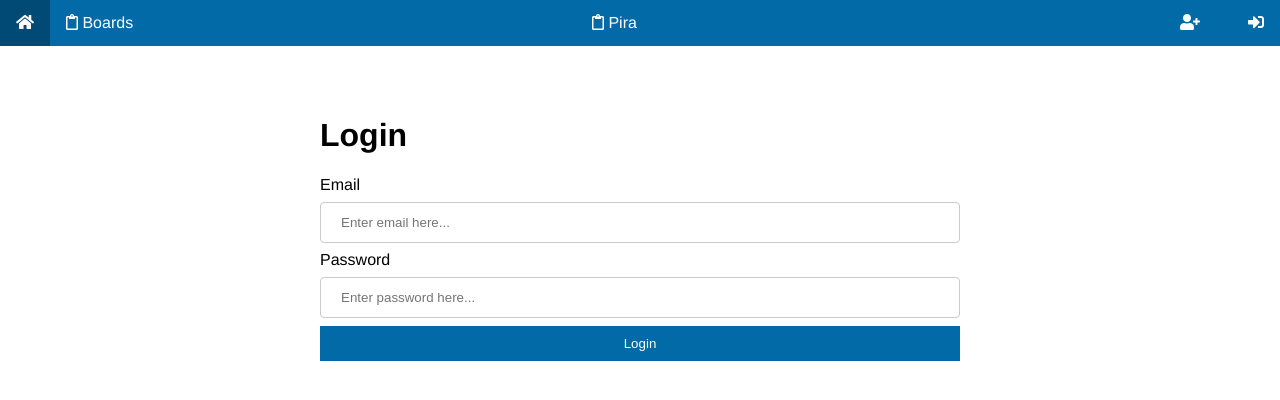
After one commit to Nimor111/Pira, a PHP site: page /login.html in a window 1280 px wide. The commit adds this page. Shown: the top 400 px of the page. Run offline with PHP 8.4, Linux system fonts and the light colour scheme; some libraries are stand-ins or nearby versions.

Commit message:
[Frontend] Add login form

```diff
--- /dev/null
+++ b/views/css/login.css
@@ -0,0 +1,5 @@
+#login-content {
+  width: 50%;
+  padding-top: 6em;
+  margin: 0 auto;
+}
--- a/views/css/nav.css
+++ b/views/css/nav.css
@@ -14,6 +14,16 @@ ul.nav li:not(.nav-title) {
 
 ul.nav li.nav-title {
   left: 45%;
+  position: absolute;
+}
+
+ul.nav li.login {
+  right: 0%;
+  position: absolute;
+}
+
+ul.nav li.register {
+  right: 5%;
   position: absolute;
 }
 
--- a/views/css/style.css
+++ b/views/css/style.css
@@ -16,6 +16,10 @@ body {
   padding: 1em;
 }
 
+.board-id {
+  display: none;
+}
+
 #board-table th {
   padding-top: 12px;
   padding-bottom: 12px;
@@ -25,7 +29,8 @@ body {
 }
 
 input[type="text"],
-select {
+select,
+input[type="password"] {
   width: 100%;
   padding: 12px 20px;
   margin: 8px 0;
--- a/views/js/HttpClient.js
+++ b/views/js/HttpClient.js
@@ -4,6 +4,24 @@ class HttpClient {
     const data = await res.json();
 
     return data;
+  }
+
+  static login(data) {
+    return fetch(`/Pira/routes/user/login.php`, {
+      method: "POST",
+      headers: {
+        "Content-Type": "application/json"
+      },
+      body: JSON.stringify(data)
+    })
+      .then(res => {
+        if (res.status === 401) {
+          return false;
+        } else {
+          return true;
+        }
+      })
+      .then(success => success);
   }
 
   static post(resource, data) {
--- a/views/js/dom.js
+++ b/views/js/dom.js
@@ -4,18 +4,21 @@ function populateBoards(boards) {
     tbody.removeChild(tbody.firstChild);
   }
 
-  boards.data.forEach(board => {
-    const row = document.createElement("tr");
+  if (boards.data) {
+    boards.data.forEach(board => {
+      const row = document.createElement("tr");
 
-    row.innerHTML = `
+      row.innerHTML = `
     <td>${board.title}</td>
     <td>${board.team}</td>
     <td>${board.lead.username}</td>
     <td>${board.created_at}</td>
+    <td class="board-id">${board.id}</td>
     `;
 
-    tbody.appendChild(row);
-  });
+      tbody.appendChild(row);
+    });
+  }
 }
 
 function populateTeams(teams) {
--- a/views/js/form.js
+++ b/views/js/form.js
@@ -1,6 +1,6 @@
 async function createBoard() {
   const form = document.getElementById("create-board-form");
-  const title = document.getElementById("title").value;
+  const title = document.getElementById("title");
   if (title === "") {
     return;
   }
@@ -9,18 +9,46 @@ async function createBoard() {
   const userSelect = document.getElementById("select-lead");
   const user = userSelect.options[userSelect.selectedIndex].value;
 
-  const teams = await State.getResource("team");
+  const teams = await HttpClient.get("team");
   // TODO validate
-  const teamId = teams.find(t => t.name === team).id;
+  const teamId = teams.data.find(t => t.name === team).id;
 
-  const users = await State.getResource("user");
+  const users = await HttpClient.get("user");
   // TODO validate
-  const userId = users.find(u => u.username === user).id;
+  const userId = users.data.find(u => u.username === user).id;
 
-  const data = {title, team: teamId, lead: userId};
+  const data = {title: title.value, team: teamId, lead: userId};
 
   await HttpClient.post("board", data);
+
+  clearFields([title]);
+
   showBoards();
 
   closeModal();
 }
+
+async function login() {
+  const loginForm = document.getElementById("login-form");
+  const email = document.getElementById("login-email").value;
+  if (email === "") {
+    return;
+  }
+  const password = document.getElementById("login-password").value;
+
+  const data = {email, password};
+
+  const status = await HttpClient.login(data);
+
+  if (status) {
+    window.location.replace("index.html");
+  } else {
+    console.log("Invalid login!");
+  }
+}
+
+function clearFields(fields) {
+  fields.forEach(field => {
+    field.value = "";
+  });
+}
--- /dev/null
+++ b/views/login.html
@@ -0,0 +1,78 @@
+<!DOCTYPE html>
+<html>
+  <head>
+    <meta charset="utf-8">
+    <meta name="viewport" content="width=device-width">
+    <title>Login</title>
+    <link rel="stylesheet" href="css/style.css" type="text/css" media="screen">
+    <link rel="stylesheet" href="css/nav.css" type="text/css" media="screen">
+    <link rel="stylesheet" href="css/login.css" type="text/css" media="screen">
+    <link rel="stylesheet" href="css/modal.css" type="text/css" media="screen">
+    <script src="https://cdnjs.cloudflare.com/ajax/libs/es7-shim/6.0.0/es7-shim.min.js"></script>
+    <script src="js/HttpClient.js"></script>
+    <script src="js/dom.js"></script>
+    <script src="js/form.js"></script>
+    <link rel="stylesheet" href="https://use.fontawesome.com/releases/v5.6.3/css/all.css" integrity="sha384-UHRtZLI+pbxtHCWp1t77Bi1L4ZtiqrqD80Kn4Z8NTSRyMA2Fd33n5dQ8lWUE00s/" crossorigin="anonymous">
+  </head>
+  <body>
+    <ul class="nav">
+      <li><a href="index.html"><i class="fas fa-home"></i></a></li>
+      <li class="dropdown">
+        <a href="javascript:void(0)" class="dropbtn"><i class="far fa-clipboard"></i> Boards</a>
+        <div class="dropdown-content">
+          <a class="createButton" href="#">Create Board</a>
+          <a href="#">Link 2</a>
+          <a href="#">Link 3</a>
+        </div>
+      </li>
+      <li class="nav-title"><a href="index.html"><i class="far fa-clipboard"></i> Pira</a></li>
+      <li class="register"><a href="#"><i class="fas fa-user-plus"></i></a></li>
+      <li class="login"><a href="login.html"><i class="fas fa-sign-in-alt"></i></a></li>
+    </ul>
+
+    <div id="simpleModal" class="modal">
+      <div class="modal-content">
+        <div class="modal-header">
+          <span class="closeBtn">&times;</span>
+          <h2>Create board</h2>
+        </div>
+        <div class="modal-body">
+          <form id="create-board-form" accept-charset="utf-8">
+            <label for="title">Title</label><br />
+            <input type="text" name="title" id="title" placeholder="Enter title here..." />
+            <label for="team">Team</label><br />
+            <select id="select-team">
+            </select>
+            <label for="lead">Lead</label><br />
+            <select id="select-lead">
+            </select>
+          </form>
+        </div>
+        <button type="submit" class="modal-footer" id="submit-board">
+          <h3>Create board</h3>
+        </button>
+      </div>
+    </div>
+
+    <div id="login-content">
+      <h1>Login</h1>
+      <form id="login-form">
+        <label for="login-email">Email</label>
+        <input type="text" name="login-email" id="login-email" placeholder="Enter email here..." />
+        <label for="login-password">Password</label>
+        <input type="password" name="login-password" id="login-password" placeholder="Enter password here..." />
+      </form>
+      <button type="submit" id="login-button" class="modal-footer">Login</button>
+    </div>
+    <script>
+      const loginButton = document.getElementById("login-button");
+      loginButton.addEventListener("click", login);
+      //loginButton.onkeydown = function(e) {
+       // if (e.keycode === 13) {
+        //  login();
+        //}
+      //}
+    </script>
+    <script src="js/modal.js"></script>
+  </body>
+</html>
```
Also changed, not shown: views/index.html (+13 -10 lines), views/js/State.js (deleted, +0 -12 lines).
